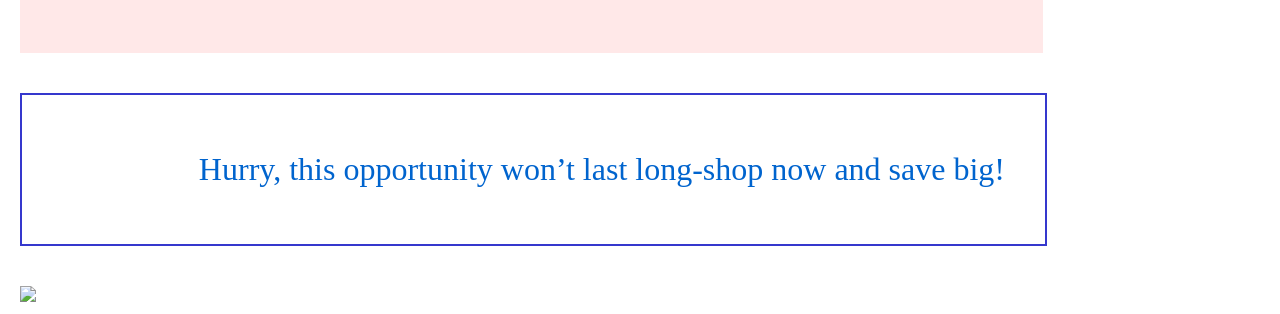
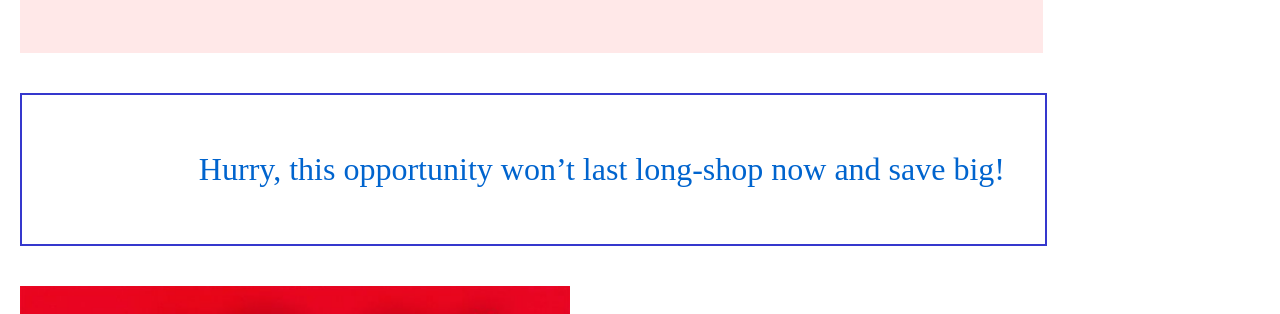
Before and after one commit to ToRazmaTR/CSS-1-1-new-new, a plain HTML site: page index.html in a window 1280 px wide. Shown: the part 614-928 px from the top of the page. Drawn offline with Linux system fonts and the light colour scheme.

Commit message:
fixed bugs

```diff
--- a/index.html
+++ b/index.html
@@ -33,7 +33,7 @@
             </p>
         </div>
         <div id="image">
-            <img src="../Image/image 6.png">
+            <img src="./Image/image 6.png" alt="70%" title="70%" id="photo">
         </div>
     </main>
 </body>
```
Also changed, not shown: Image/image 6.png (added).
